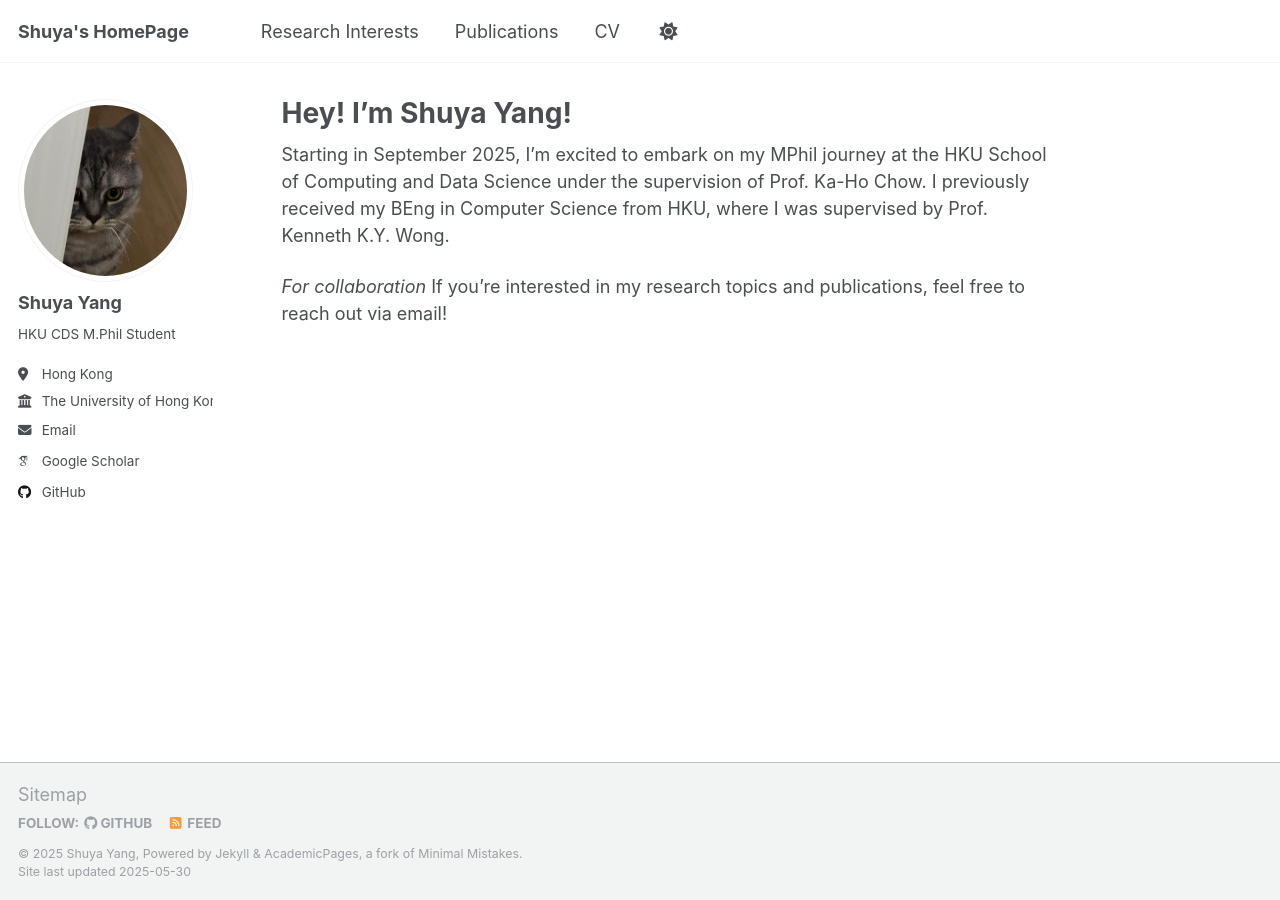
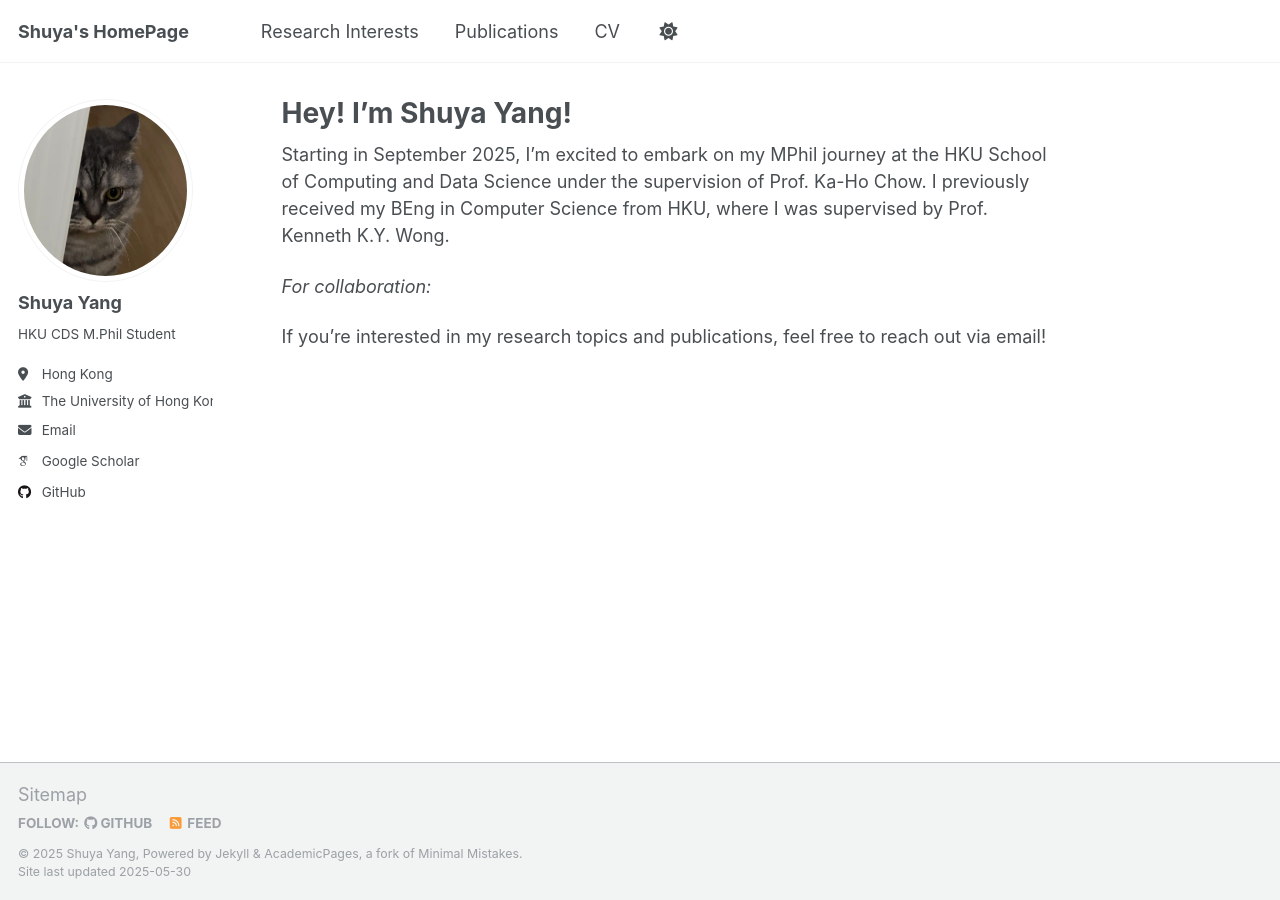
Before and after one commit to Shuya-9/Shuya-9.github.io, a Jekyll site: the page built from _pages/about.md, in a window 1280 px wide. Built offline with Jekyll 4.4.1, drawn with Linux system fonts in a browser that asks for light colours; some web fonts are replaced.

```diff
--- a/_pages/about.md
+++ b/_pages/about.md
@@ -9,5 +9,6 @@ redirect_from:
 
 Starting in September 2025, I’m excited to embark on my MPhil journey at the HKU School of Computing and Data Science under the supervision of Prof. Ka-Ho Chow. I previously received my BEng in Computer Science from HKU, where I was supervised by Prof. Kenneth K.Y. Wong.
 
-*For collaboration*
+*For collaboration:*
+
 If you're interested in my research topics and publications, feel free to reach out via email!
```
